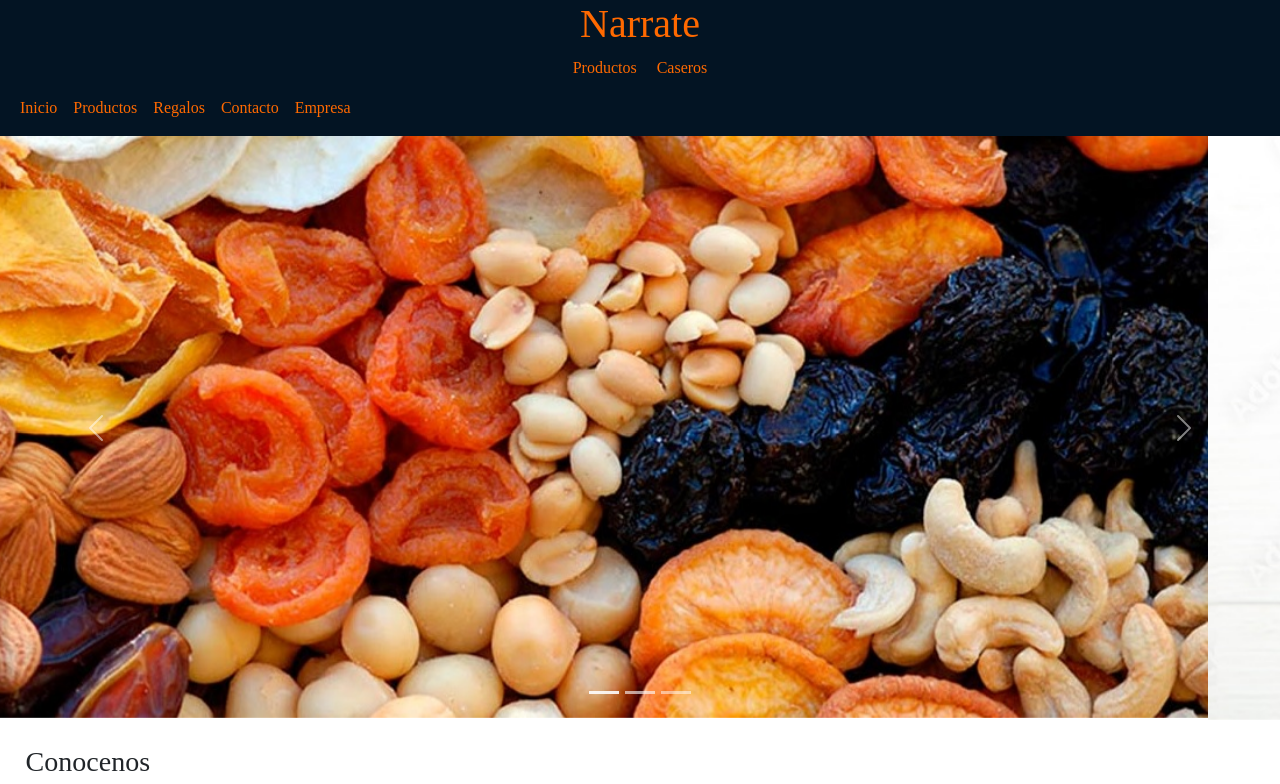
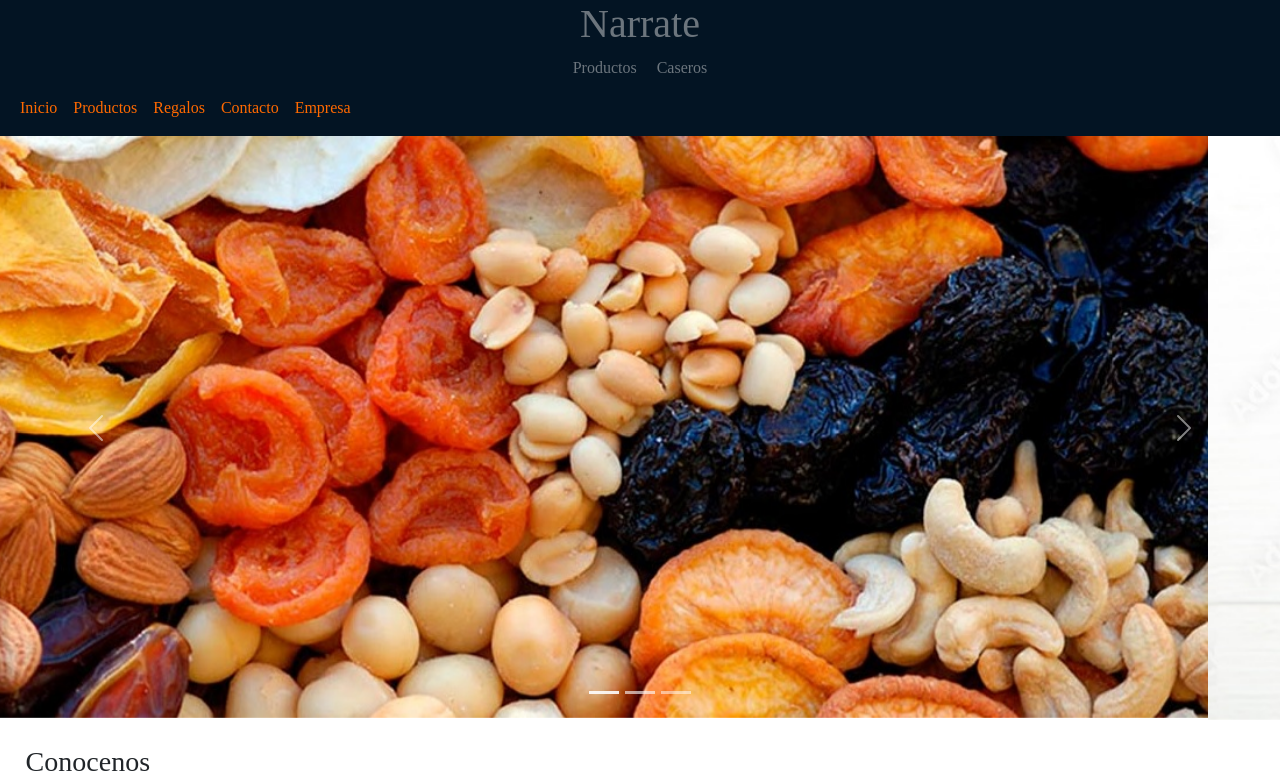
Before and after one commit to Inmarcesible/Curso38000-PaolaContreras, a plain HTML site: page index.html in a window 1280 px wide. Shown: the top 784 px of the page. Drawn offline with nearby package versions, Linux system fonts and the light colour scheme.

Commit message:
Cambio Diseño T

```diff
--- a/index.html
+++ b/index.html
@@ -20,10 +20,12 @@
 <body>
     <header class="header">
         <!--<div class="d-none d-sm-none d-md-block">Este texto solo visible para escritorio</div>-->
-        <div class="d-none d-sm-none d-md-block" id="titulo">
-            <h1>Narrate</h1>
-            <h8>Productos Caseros</h8>
-        </div>
+        <a id="hrefinicio" href="./index.html">
+            <div class="d-none d-sm-none d-md-block" id="titulo">
+                <h1>Narrate</h1>
+                <h8>Productos Caseros</h8>
+            </div>
+        </a>
 
         <nav class="navbar navbar-expand-sm navbar-dark">
             <div class="container-fluid">
--- a/sass/_header.scss
+++ b/sass/_header.scss
@@ -5,7 +5,20 @@
     #titulo {
         text-align: center;
     }
+
+    #hrefinicio {
+        color: $colorPrincipal;
+        text-decoration: none;
+        text-align: center;
+        /*--bs-nav-link-hover-color: #6c757d;*/
+    }
+
+    #hrefinicio:hover {
+        color: $colorHover; //#6c757d;
+    }
 }
+
+
 
 nav {
     margin: 0%;
```
Also changed, not shown: pag/contacto.html (+6 -4 lines), pag/empresas.html (+6 -4 lines), pag/productos.html (+6 -4 lines), pag/regalos.html (+6 -4 lines), sass/styles.css, 1 other file.
